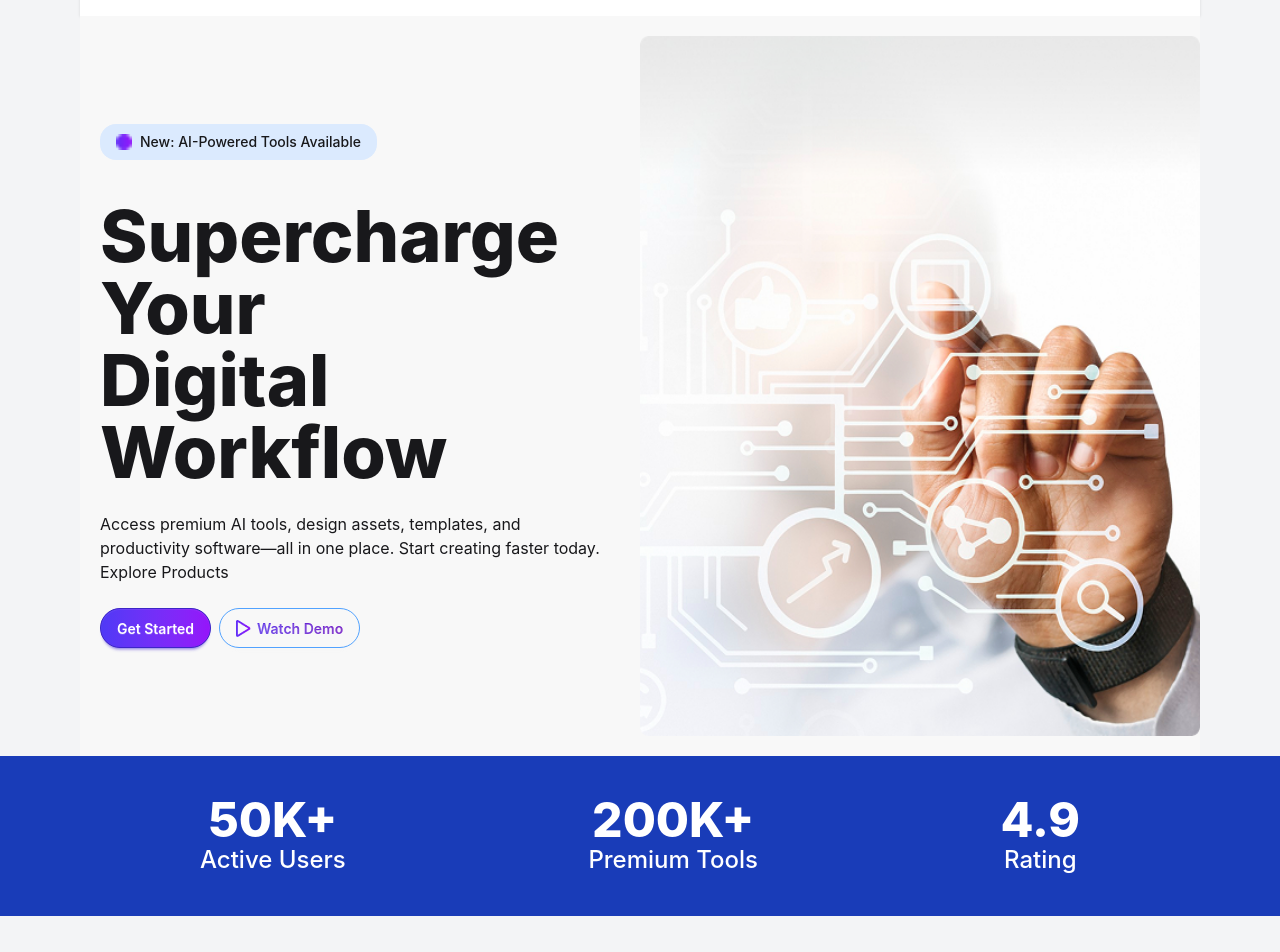
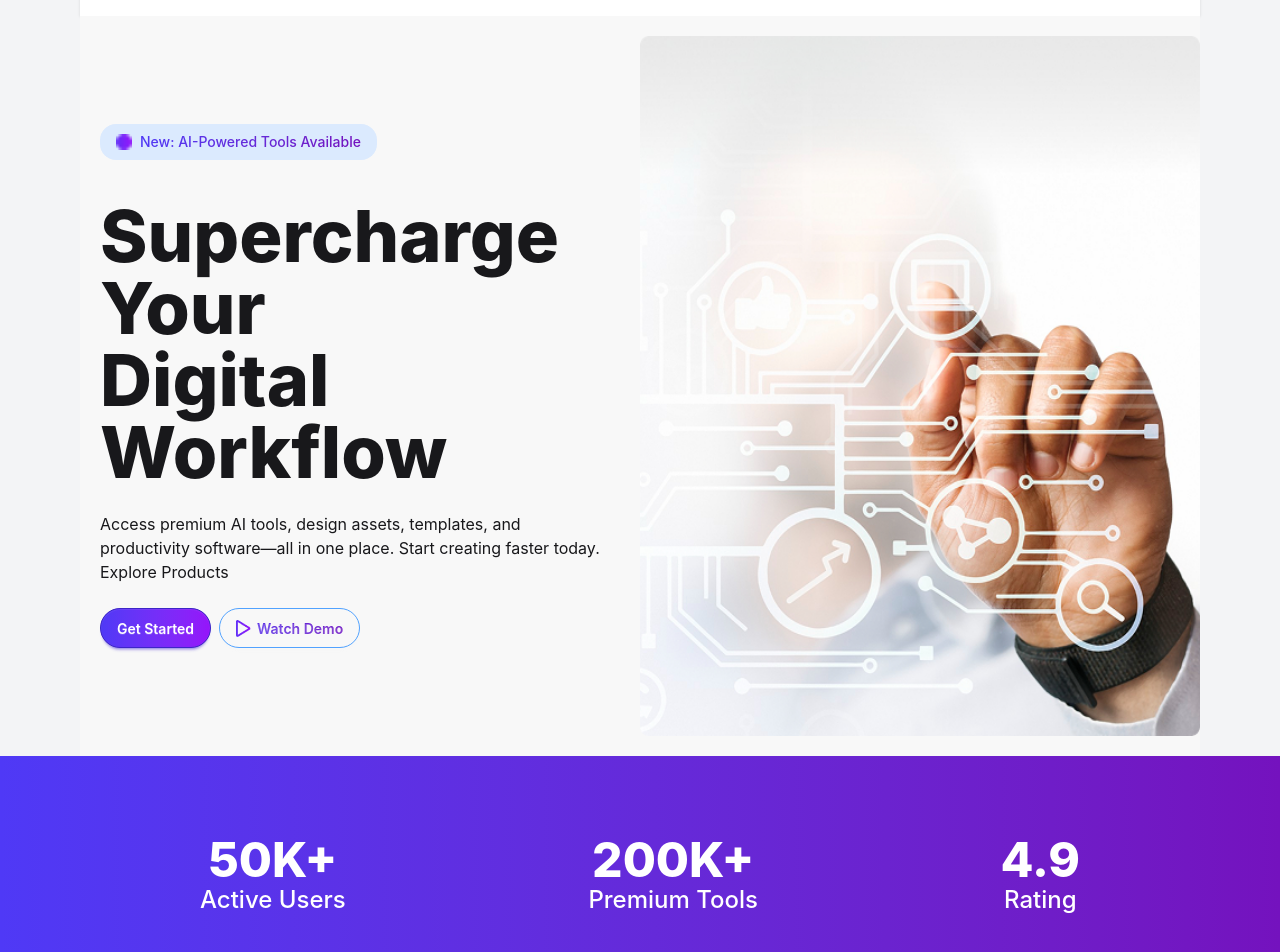
Before and after one commit to mhk432/Digital-Tools-Buying-Website-B-13, a React (Vite) app: page / in a window 1280 px wide. Shown: the part 80-1032 px from the top of the page. Built offline with nearby package versions, Linux system fonts and the light colour scheme.

Commit message:
aadde ready to tranceform section

```diff
--- a/src/App.jsx
+++ b/src/App.jsx
@@ -8,6 +8,7 @@ import Navbar from './components/navbar/Navbar'
 import Products from './components/products/Products'
 import { ToastContainer } from 'react-toastify'
 import TransparentPricing from './components/Transparent Pricing/TransparentPricing'
+import RedayTranceFrom from './components/RedytoTranceFrom/RedayTranceFrom'
 
 
 
@@ -34,6 +35,7 @@ function App() {
 
       <Card3section></Card3section>
       <TransparentPricing></TransparentPricing>
+      <RedayTranceFrom></RedayTranceFrom>
 
 
            <ToastContainer />
--- /dev/null
+++ b/src/components/RedytoTranceFrom/RedayTranceFrom.jsx
@@ -0,0 +1,29 @@
+import React from 'react';
+
+const RedayTranceFrom = () => {
+    return (
+        <div className=' bg-gradient-to-r
+          from-[#4F39F6] to-[#9514FA]'>
+            <div className='mx-auto text-center my-10 p-10 mx-20
+             '>
+                   <h1 className='text-4xl font-extrabold
+                   text-center text-white'>Ready to Transform Your Digital Workflow</h1>
+                   <p className='text-lg text-white text-center mt-4'>
+                       Join thousands of satisfied users and take your productivity to the next level.
+                   </p>
+                   <div className=' flex justify-center  gap-2 '>
+                    <button className='btn bg-white text-gray-950
+          rounded-full mt-6'>Explore Products</button>
+          <button className='px-4 py-2 text-white
+           rounded-full mt-6 border '>View Pricing</button>
+                   </div>
+           <p className='text-sm text-white mt-4'>
+               14-day free trial • No credit card required • Cancel anytime
+           </p>
+            </div>
+
+        </div>
+    );
+};
+
+export default RedayTranceFrom;
--- a/src/components/Transparent Pricing/TransparentPricing.jsx
+++ b/src/components/Transparent Pricing/TransparentPricing.jsx
@@ -2,7 +2,7 @@ import React from 'react';
 
 const TransparentPricing = () => {
     return (
-        <div className='mx-20 my-40 '>
+        <div className='mx-20 my-20 '>
 
             <div className='mx-auto text-center'>
 
@@ -12,10 +12,10 @@ const TransparentPricing = () => {
             </div>
 
             {/* 3card section */}
-            <div className='grid lg:grid-cols-3 md:grid-cols-2  gap-5 mt-6  '>
+            <div className='grid lg:grid-cols-3 md:grid-cols-2  gap-5 mt-6   rounded-lg bg-base-200'>
 
-                <div className=''>
-                    <div className=" card w-full flex flex-col flex-1 rounded-3xl
+                <div className=' '>
+                    <div className=" shadow shadow-amber-200  card w-full  flex flex-col flex-1 rounded-3xl
                  h-[400px] bg-base-100 shadow-sm  ">
                         <div className="card-body  ">
 
@@ -45,8 +45,8 @@ const TransparentPricing = () => {
                 <div className=''>
                     <div className=''>
                         <div className="card rounded-3xl relative w-full flex flex-col flex-1
-      h-[400px] bg-base-100 shadow-sm bg-gradient-to-r
-          from-[#4F39F6] to-[#9514FA]">
+             h-[400px] bg-base-100 shadow-sm bg-gradient-to-r
+            from-[#4F39F6] to-[#9514FA]">
 
                             {/* Top Center Badge */}
                             <span className="text-white badge badge-warning absolute -top-3 left-1/2 transform -translate-x-1/2">
@@ -84,7 +84,7 @@ const TransparentPricing = () => {
 
                 <div className=''>
                     <div className="card  w-full flex flex-col flex-1 h-[400px]
-   bg-base-100 shadow-sm rounded-3xl">
+                   bg-base-100 shadow-sm rounded-3xl">
 
                         {/* Top Center Badge */}
 
--- a/src/components/axtraCard/ExtraCard.jsx
+++ b/src/components/axtraCard/ExtraCard.jsx
@@ -3,8 +3,9 @@ import React from 'react';
 
 const ExtraCard = () => {
     return (
-        <div className='bg-blue-800 '>
-            <div className='mx-20 flex text-center justify-between px-30 py-10'>
+        <div className='bg-gradient-to-r from-[#4F39F6] to-[#7412be]
+         '>
+            <div className='mx-20 flex text-center justify-between px-30 py-20'>
                 <div className=''>
               <h2 className='text-5xl font-extrabold text-white' >50K+</h2>
 
--- a/src/components/banner/Banner.jsx
+++ b/src/components/banner/Banner.jsx
@@ -16,9 +16,10 @@ const Banner = () => {
 
 
                     <div>
-                        <button className="bg-blue-100 hover:bg-blue-200 transition flex items-center gap-2 px-4 py-2 rounded-2xl text-sm font-medium">
-                            <img src={Reactangele} alt="" className="w-4 h-4" />
-                            New: AI-Powered Tools Available
+                        <button className="   bg-blue-100 transition flex items-center gap-2 px-4 py-2 rounded-2xl text-sm font-medium">
+                            <img src={Reactangele} alt="" className="w-4 h-4 " />
+                           <span className='bg-gradient-to-r from-[#4F39F6] to-[#7412be]
+        bg-clip-text text-transparent'> New: AI-Powered Tools Available</span>
                         </button>
                     </div>
 
```
